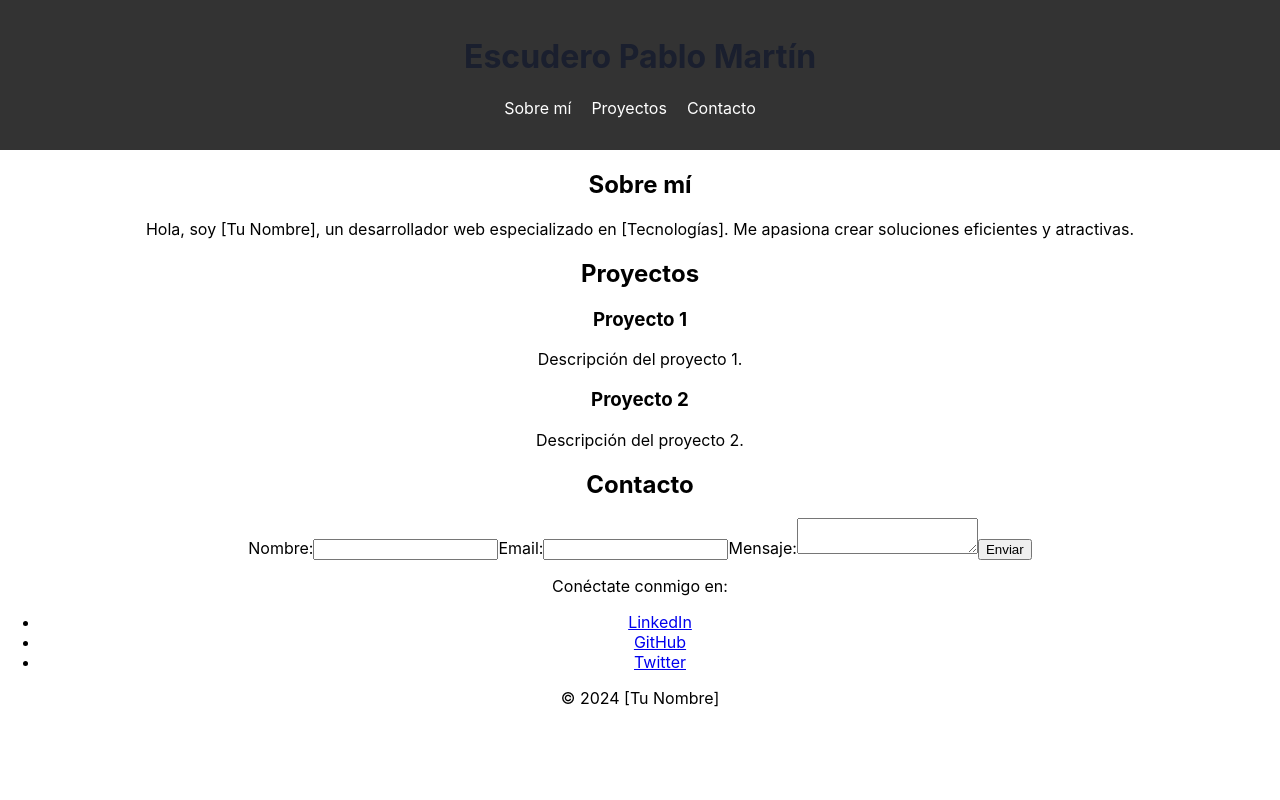
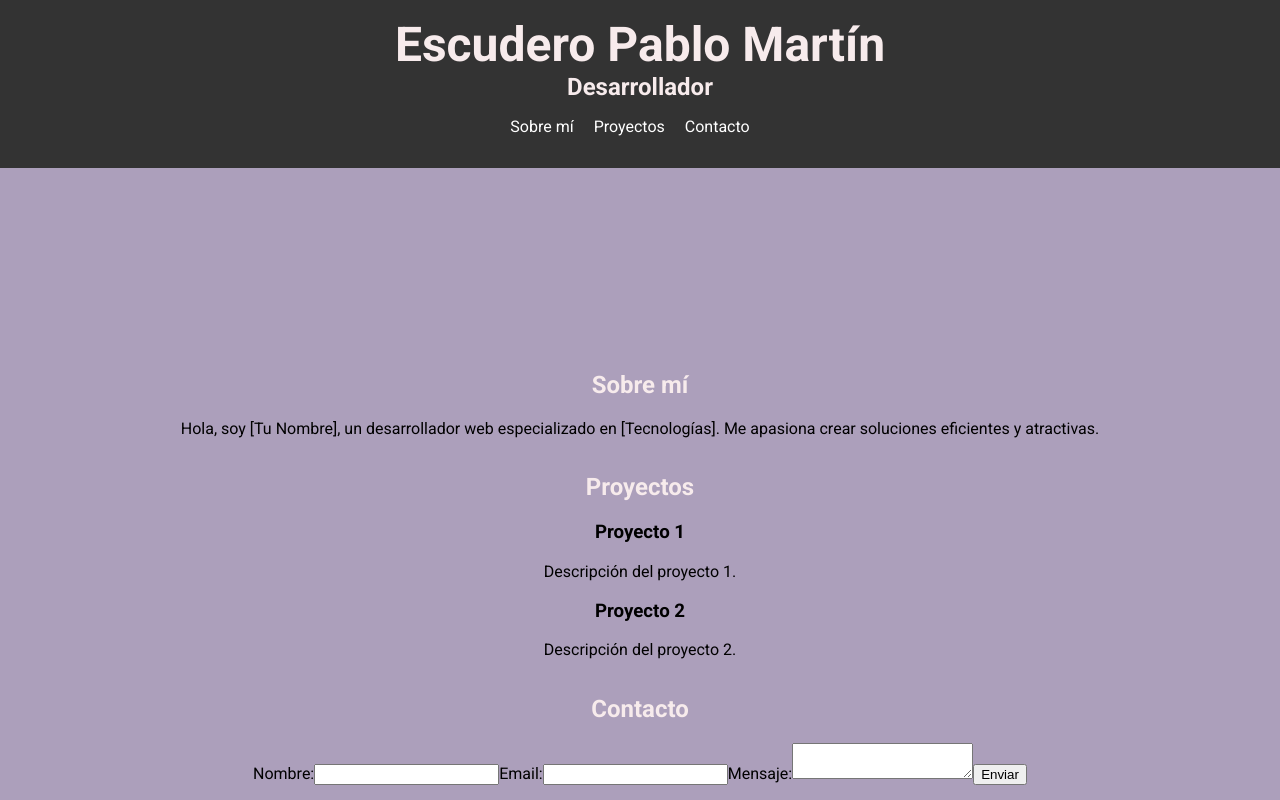
Before and after one commit to escu-git/escuderopablomartin, a React (Create React App) app: page / in a window 1280 px wide. Shown: the top 800 px of the page. Built offline with nearby package versions, Linux system fonts and the light colour scheme.

Commit message:
Add: fuente desde google fonts

```diff
--- a/public/index.html
+++ b/public/index.html
@@ -1,4 +1,4 @@
-<!DOCTYPE html>
+<!doctype html>
 <html lang="en">
   <head>
     <meta charset="utf-8" />
@@ -10,6 +10,16 @@
       content="Web site created using create-react-app"
     />
     <link rel="apple-touch-icon" href="%PUBLIC_URL%/logo192.png" />
+
+    <!--Fuentes-->
+    <link rel="preconnect" href="https://fonts.googleapis.com" />
+    <link rel="preconnect" href="https://fonts.gstatic.com" crossorigin />
+    <link
+      href="https://fonts.googleapis.com/css2?family=Roboto:ital,wght@0,100;0,300;0,400;0,500;0,700;0,900;1,100;1,300;1,400;1,500;1,700;1,900&display=swap"
+      rel="stylesheet"
+    />
+    <!--End fuentes-->
+
     <!--
       manifest.json provides metadata used when your web app is installed on a
       user's mobile device or desktop. See https://developers.google.com/web/fundamentals/web-app-manifest/
@@ -24,7 +34,7 @@
       work correctly both with client-side routing and a non-root public URL.
       Learn how to configure a non-root public URL by running `npm run build`.
     -->
-    <title>React App</title>
+    <title>Escudero Pablo Martín</title>
   </head>
   <body>
     <noscript>You need to enable JavaScript to run this app.</noscript>
--- a/src/App.css
+++ b/src/App.css
@@ -1,38 +1,12 @@
 .App {
   text-align: center;
+}
+
+body {
+  font-family: 'Roboto', sans-serif;
 }
 
 .App-logo {
   height: 40vmin;
   pointer-events: none;
 }
-
-@media (prefers-reduced-motion: no-preference) {
-  .App-logo {
-    animation: App-logo-spin infinite 20s linear;
-  }
-}
-
-.App-header {
-  background-color: #282c34;
-  min-height: 100vh;
-  display: flex;
-  flex-direction: column;
-  align-items: center;
-  justify-content: center;
-  font-size: calc(10px + 2vmin);
-  color: white;
-}
-
-.App-link {
-  color: #61dafb;
-}
-
-@keyframes App-logo-spin {
-  from {
-    transform: rotate(0deg);
-  }
-  to {
-    transform: rotate(360deg);
-  }
-}
--- a/src/Components/Body/Body.jsx
+++ b/src/Components/Body/Body.jsx
@@ -2,10 +2,11 @@ import React from 'react';
 import About from '../About/About';
 import Projects from '../Projects/Projects';
 import Contact from '../Contact/Contact';
+import '../../styles/body.css';
 
 const Body = () => {
   return (
-    <div>
+    <div className={'bodyContainer'}>
       <section id="about">
         <About />
       </section>
--- a/src/Components/Header/Header.jsx
+++ b/src/Components/Header/Header.jsx
@@ -1,19 +1,26 @@
-import {React} from 'react';
-import '../../styles/header.css'
+import { React } from 'react';
+import '../../styles/header.css';
 
 const Header = () => {
   return (
-      <header className={"mainHeader"}>
-        <h1>Escudero Pablo Martín</h1>
+    <header className={'mainHeader'}>
+      <h1 className={'mainTitle'}>{'Escudero Pablo Martín'}</h1>
+      <h2 className={'mainSubTitle'}>{'Desarrollador'}</h2>
       <nav>
         <ul>
-            <li><a href="#about">Sobre mí</a></li>
-            <li><a href="#projects">Proyectos</a></li>
-            <li><a href="#contact">Contacto</a></li>
+          <li>
+            <a href="#about">Sobre mí</a>
+          </li>
+          <li>
+            <a href="#projects">Proyectos</a>
+          </li>
+          <li>
+            <a href="#contact">Contacto</a>
+          </li>
         </ul>
       </nav>
     </header>
   );
-  }
+};
 
 export default Header;
--- /dev/null
+++ b/src/styles/body.css
@@ -0,0 +1,8 @@
+.bodyContainer {
+  display: flex;
+  flex-direction: column;
+  align-items: center;
+  justify-content: center;
+  height: 100vh;
+  background-color: #ac9fbb;
+}
--- a/src/styles/header.css
+++ b/src/styles/header.css
@@ -1,6 +1,6 @@
 header {
   background-color: #333;
-    color: #1a1f2e;
+  color: #1d1e2c;
   padding: 1em;
   text-align: center;
 }
@@ -19,3 +19,18 @@ header {
   color: white;
   text-decoration: none;
 }
+
+h1,
+h2 {
+  color: #f7ebec;
+}
+
+.mainTitle {
+  font-size: 3em;
+  margin: 0;
+}
+
+.mainSubTitle {
+  font-size: 1.5em;
+  margin: 0;
+}
```
Lines whose indentation alone changed are shown as unchanged.
